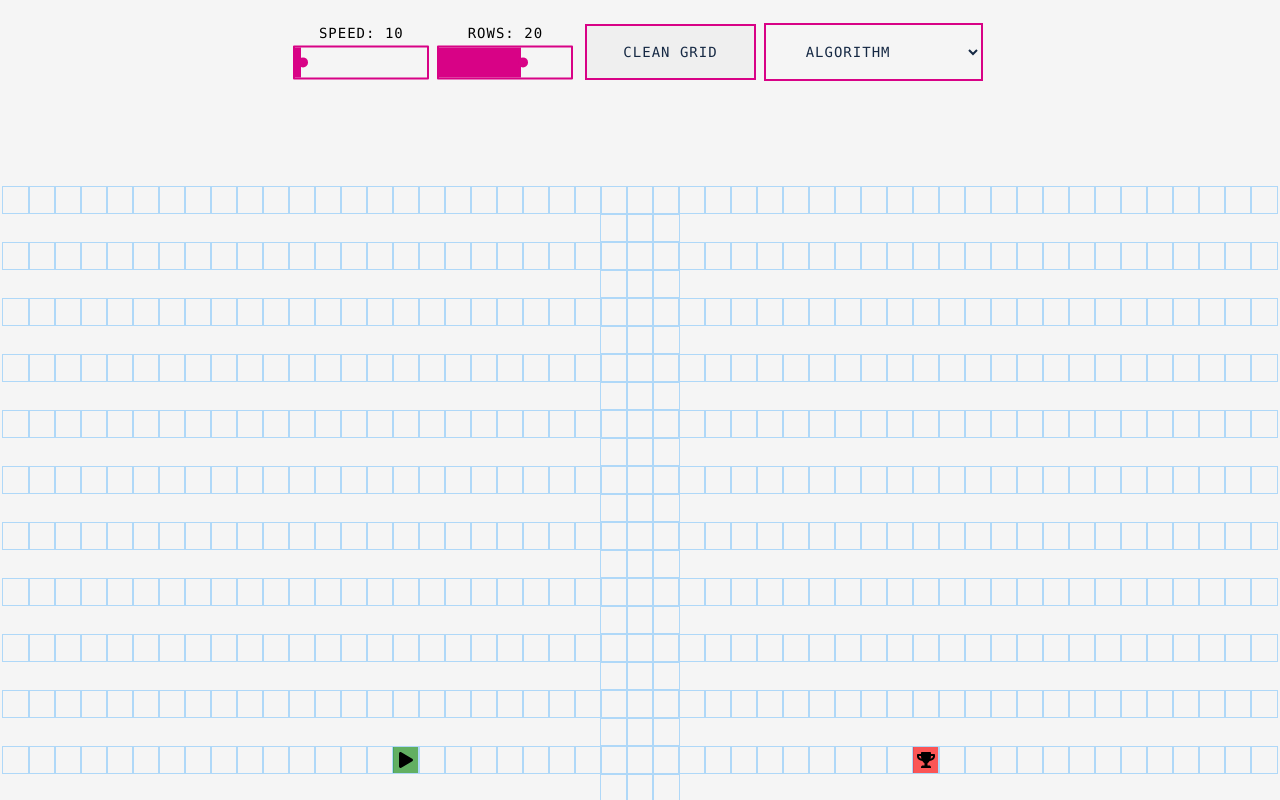
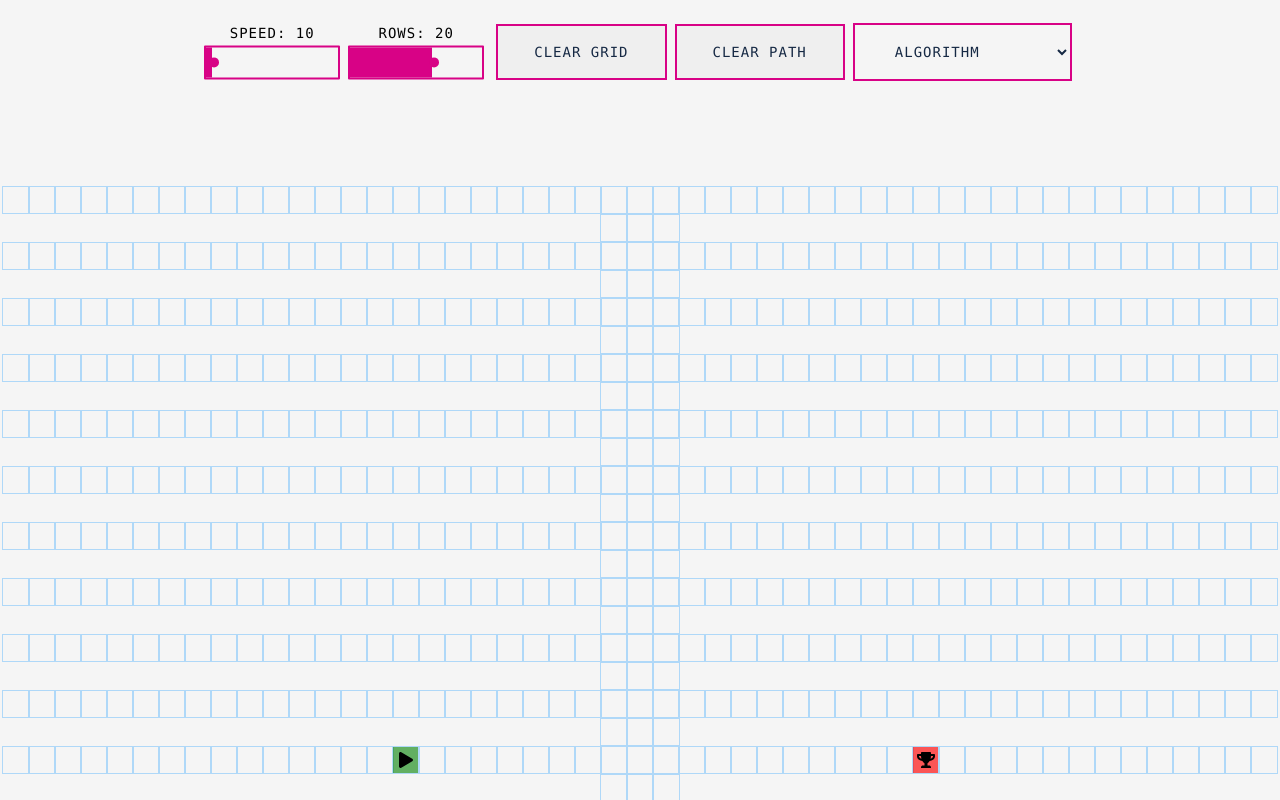
Before and after one commit to EdoardoGruppi/Path_Finding_Visualizer, a React (Create React App) app: page / in a window 1280 px wide. Shown: the top 800 px of the page. Built offline with nearby package versions, Linux system fonts and the light colour scheme.

Commit message:
🔨 Add Clear Path button and functionality

```diff
--- a/src/PathFindingVisualizer/PathFindingVisualizer.jsx
+++ b/src/PathFindingVisualizer/PathFindingVisualizer.jsx
@@ -225,6 +225,25 @@ export default class PathfindingVisualizer extends Component {
     }
   }
 
+  clearGridKeepWall() {
+    const { grid } = this.state;
+    for (let row of grid) {
+      for (let node of row) {
+        resetNode(node, true);
+        const extraClassName = node.isFinish
+          ? "node-finish"
+          : node.isStart
+          ? "node-start"
+          : node.isWall
+          ? "node-wall"
+          : "";
+        document.getElementById(
+          `node-${node.row}-${node.col}`
+        ).className = `node ${extraClassName}`;
+      }
+    }
+  }
+
   updateGridSize() {
     this.clearGrid();
     const rows = document.getElementById("n_rows").value;
@@ -288,7 +307,14 @@ export default class PathfindingVisualizer extends Component {
           id="btn"
           onClick={() => this.clearGrid()}
         >
-          CLEAN GRID
+          CLEAR GRID
+        </button>
+        <button
+          className="button_slide slide_down"
+          id="btn2"
+          onClick={() => this.clearGridKeepWall()}
+        >
+          CLEAR PATH
         </button>
         <select
           id="select_box"
@@ -337,11 +363,11 @@ export default class PathfindingVisualizer extends Component {
   }
 }
 
-function resetNode(node) {
+function resetNode(node, keepWall = false) {
   node.distance = Infinity;
   node.isVisited = false;
   node.previousNode = null;
-  node.isWall = false;
+  if (!keepWall) node.isWall = false;
 }
 
 const getNewGridWithWallToggled = (grid, row, col) => {
```
